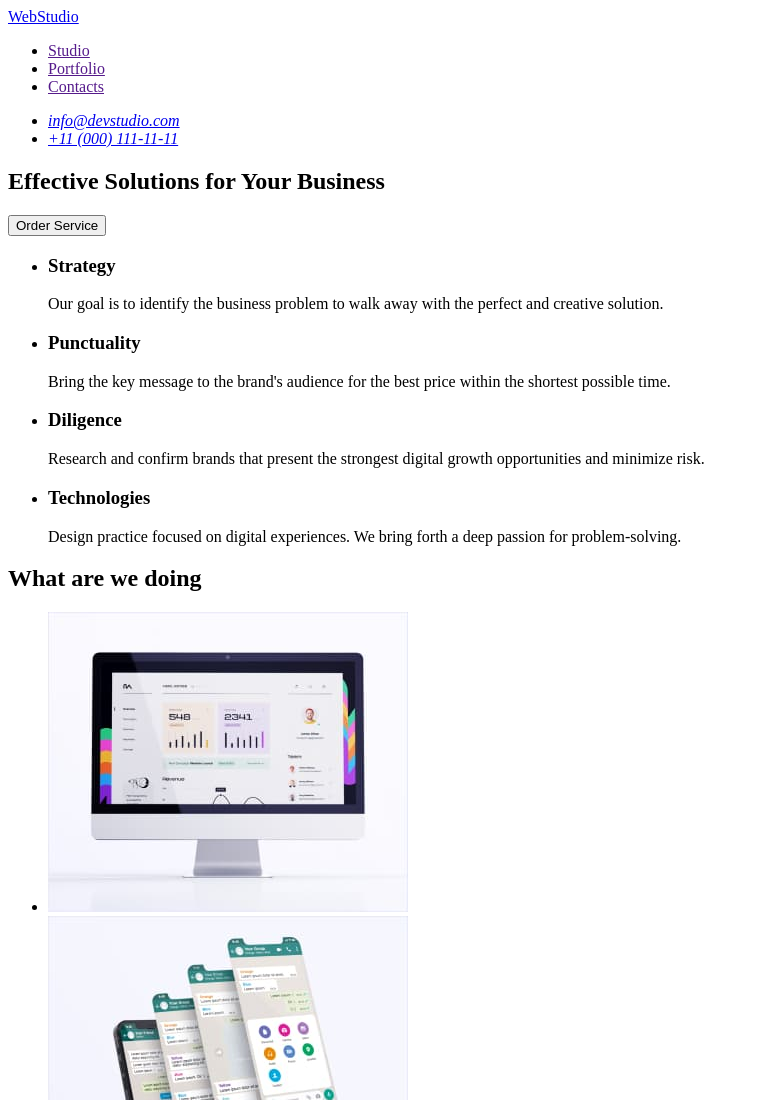
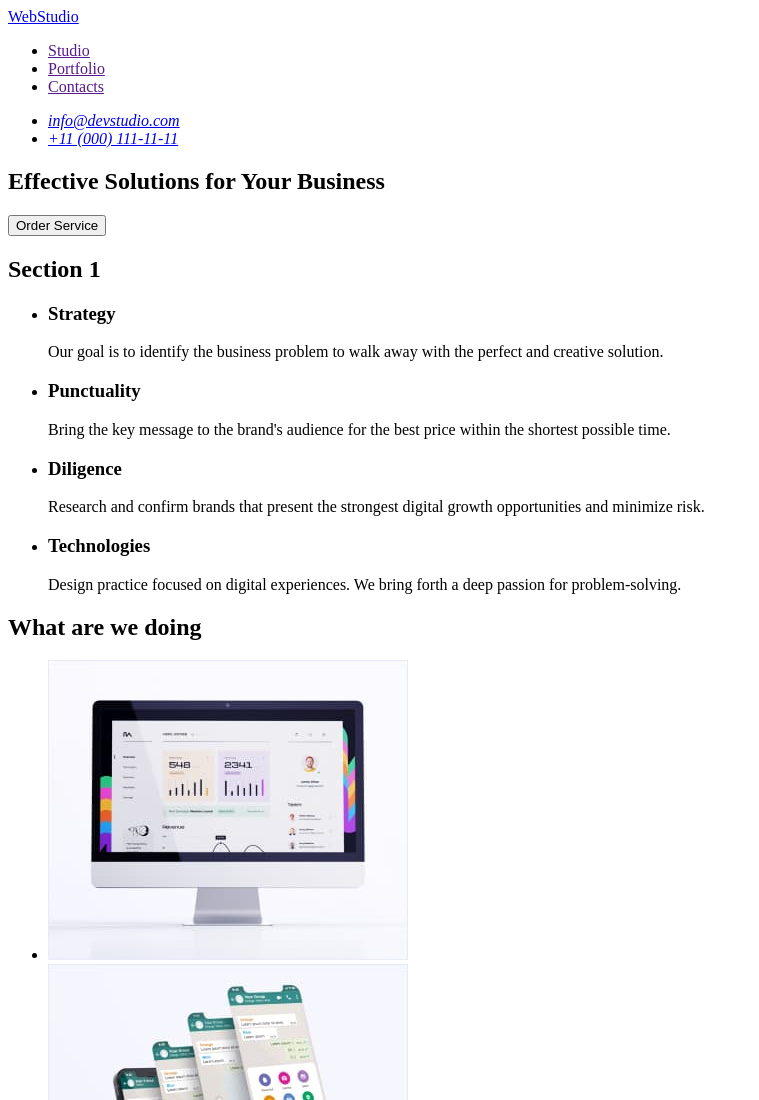
Before and after one commit to Juli1a1/goit-markup-hw-01, a plain HTML site: page index.html in a window 1280 px wide. Shown: the top 1100 px of the page, without its empty margins (0-759 px from the left). Drawn offline with Linux system fonts and the light colour scheme.

Commit message:
index.html виправлення помилок

```diff
--- a/index.html
+++ b/index.html
@@ -35,7 +35,7 @@
 
         <!-- section 1 -->
         <section>
-
+            <h2>Section 1</h2>
             <ul>
             <li>
             <h3>Strategy</h3>
```
